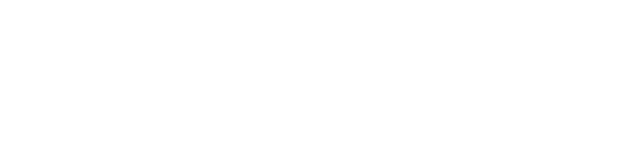
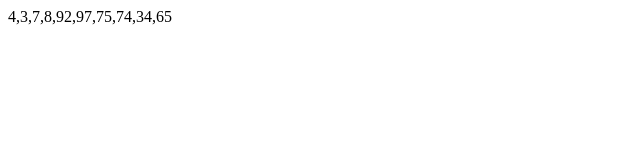
Before and after one commit to UDAYVEERUS/dsa_practice, a plain HTML site: page array_insert.html in a window 1280 px wide. Shown: the whole page, without its empty margins (0-640 px from the left). Drawn offline with Linux system fonts and the light colour scheme.

Commit message:
add document.write for on the screen

```diff
--- a/array_insert.html
+++ b/array_insert.html
@@ -38,8 +38,9 @@
     // using SPLICE METHOD INSERT THE ELEMNETS
         let data = [4, 3, 7, 8, 92, 75, 74, 34, 65]
         // data.splice(4, 0, 12)
-        data.splice(1,0,97)
+        data.splice(5,0,97)
         console.log(data)
+        document.write(data)
 </script>
 
 <body>
```
